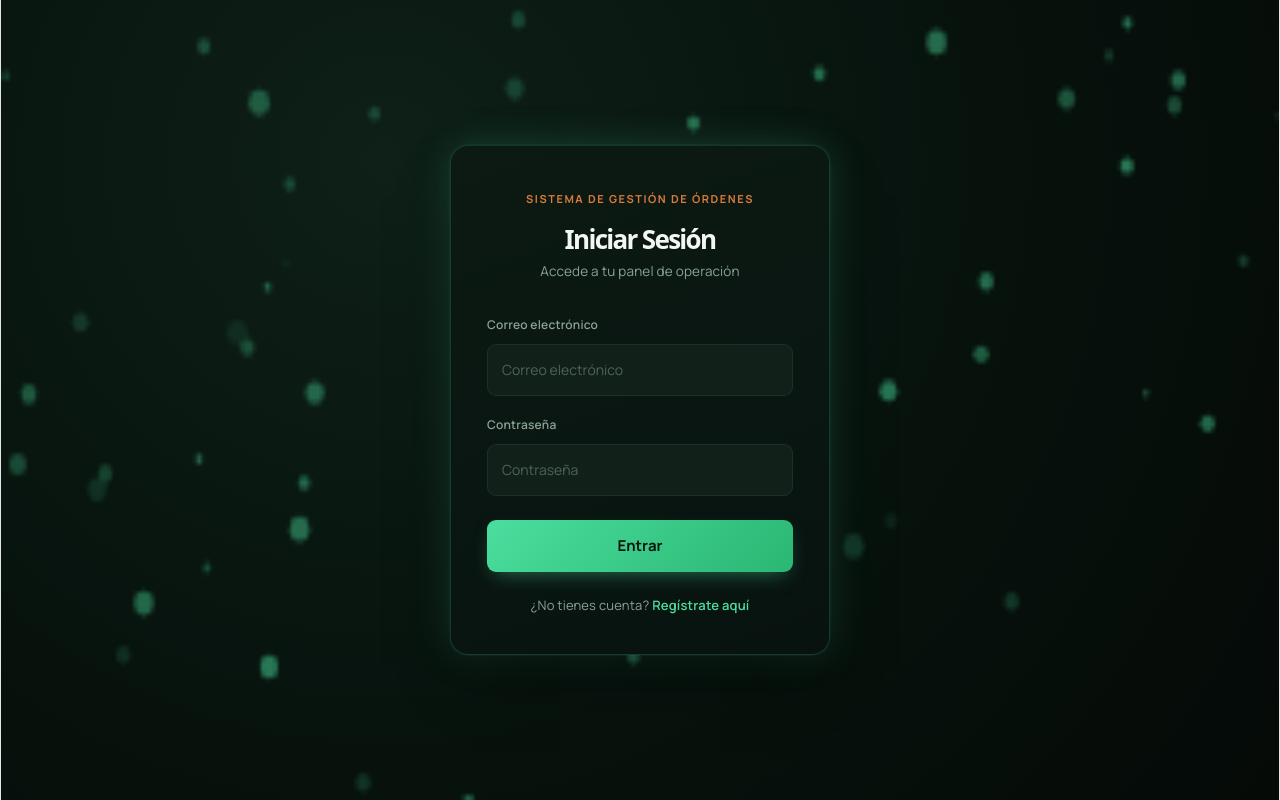
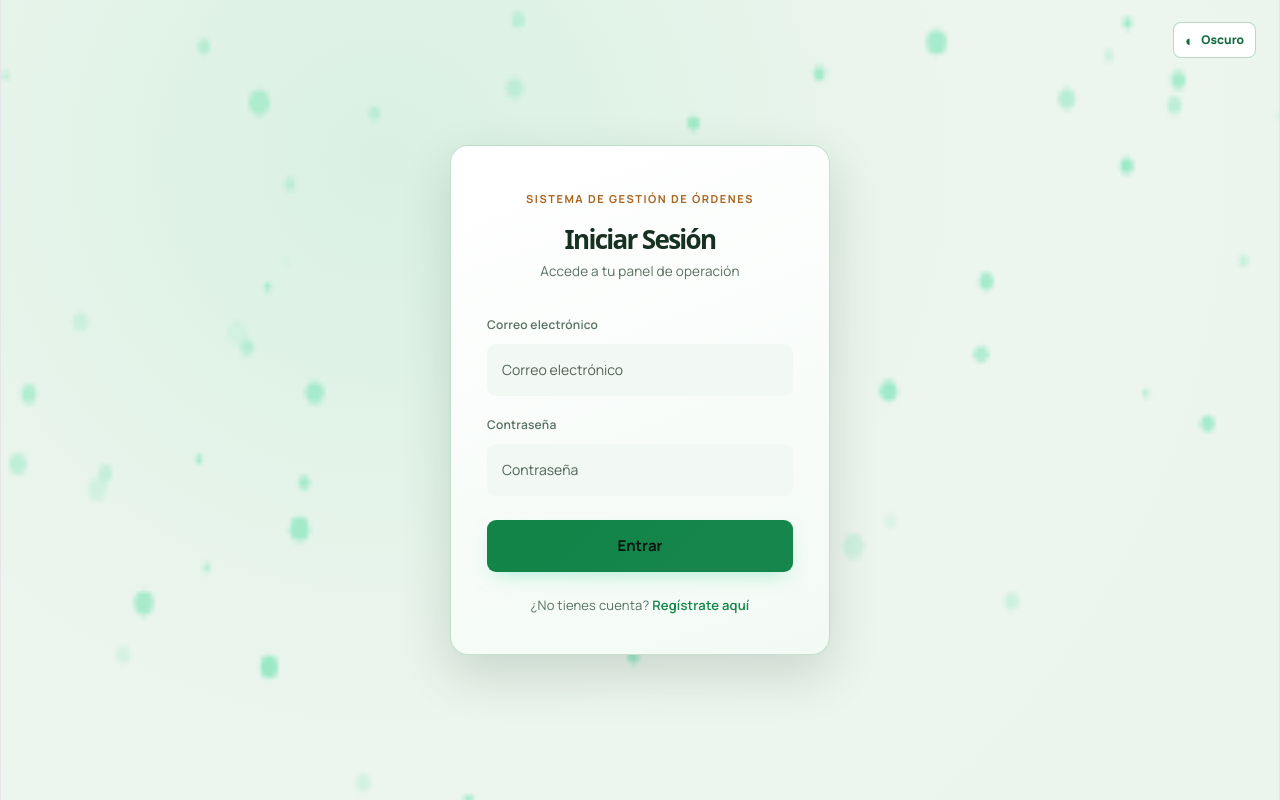
Before and after one commit to p0lquer/itlafinal-frontend, a React (Vite) app: page /login in a window 1280 px wide. Built offline with nearby package versions, Linux system fonts and the light colour scheme; no server answers.

Commit message:
feat: agregar tema claro y oscuro persistente

```diff
--- a/src/App.tsx
+++ b/src/App.tsx
@@ -8,6 +8,7 @@ import { ProtectedRoute } from './components/ProtectedRoute';
 import DashboardClients from "./Pages/DashboardClients";
 import NotFound from "./Pages/404";
 import AdminDashboard from "./Pages/AdminDashboard";
+import { ThemeProvider } from "./context/themeContext";
 
 const queryClient = new QueryClient()
 
@@ -15,6 +16,7 @@ console.log("App.tsx loaded");
 function App() {
   return (
     <QueryClientProvider client={queryClient}>
+      <ThemeProvider>
       <AuthProvider>
         <BrowserRouter>
           <Routes>
@@ -55,6 +57,7 @@ function App() {
           </Routes>
         </BrowserRouter>
       </AuthProvider>
+      </ThemeProvider>
     </QueryClientProvider>
   );
 }
--- a/src/Pages/AdminDashboard.tsx
+++ b/src/Pages/AdminDashboard.tsx
@@ -2,6 +2,7 @@ import { useCallback, useEffect, useState } from 'react'
 import { useAuthContext } from '../context/authContext'
 import { deleteAdminUser, getAdminUsers, setUserActive, type AdminUserFilters } from '../api/admin'
 import type { AdminUser, UserRole } from '../types'
+import ThemeToggle from '../components/ThemeToggle'
 import './AdminDashboard.css'
 
 const PAGE_SIZE = 5
@@ -98,6 +99,7 @@ export default function AdminDashboard() {
             <p>Administra clientes y operadores desde un solo lugar.</p>
           </div>
           <div className="admin-profile">
+            <ThemeToggle />
             <span>{user?.name ?? 'Administrador'}</span>
             <button type="button" onClick={logout}>Cerrar sesión</button>
           </div>
--- a/src/Pages/Dashboard.tsx
+++ b/src/Pages/Dashboard.tsx
@@ -4,6 +4,7 @@ import ServiceTypeSelect from "../components/ServiceTypeSelect";
 import ConfirmActionModal from "../components/operator/ConfirmActionModal";
 import OperatorOrderDetailModal from "../components/operator/OperatorOrderDetailModal";
 import OperatorToast, { type OperatorToastData } from "../components/operator/OperatorToast";
+import ThemeToggle from "../components/ThemeToggle";
 import { useAuthContext } from "../context/authContext";
 import type { Customer, NewCustomerPayload, NewOrderPayload, Order } from "../types";
 import {
@@ -428,6 +429,7 @@ function Dashboard() {
           <span className="operator-brand">TimeGoBetter</span>
           <span className="operator-nav-label">Centro de operaciones</span>
         </div>
+        <ThemeToggle />
         <button type="button" className="btn-logout" onClick={logout}>
           Cerrar sesión
         </button>
--- a/src/Pages/DashboardClients.tsx
+++ b/src/Pages/DashboardClients.tsx
@@ -2,6 +2,7 @@ import { useCallback, useEffect, useMemo, useRef, useState } from "react";
 import "./DashboardClients.css";
 import ServiceTypeSelect from "../components/ServiceTypeSelect";
 import OrderDetailModal from "../components/OrderDetailModal";
+import ThemeToggle from "../components/ThemeToggle";
 import { useAuthContext } from "../context/authContext";
 import { getMe } from "../api/auth";
 import { createOrder, getMyOrders } from "../api/dashboard";
@@ -354,6 +355,7 @@ export default function DashboardClients() {
           </div>
 
           <div className="client-topbar-user">
+            <ThemeToggle />
             <div className="client-live-status" title={visibleConnectionState === "connected" ? "Notificaciones en tiempo real activas" : "Las notificaciones se reconectarán automáticamente"}>
               <span className={`client-live-dot is-${visibleConnectionState}`} aria-hidden="true" />
               <span>{visibleConnectionState === "connected" ? "En tiempo real" : "Reconectando"}</span>
--- a/src/Pages/Login.tsx
+++ b/src/Pages/Login.tsx
@@ -4,6 +4,7 @@ import "./Login.css";
 import { login } from "../api/auth";
 import { useAuthContext } from "../context/authContext";
 import type { User } from "../types";
+import ThemeToggle from "../components/ThemeToggle";
 
 interface Particle {
   x: number;
@@ -113,6 +114,7 @@ function Login() {
 
   return (
     <div className="login-page">
+      <div className="login-theme-control"><ThemeToggle /></div>
       <canvas ref={canvasRef} className="particles-canvas" />
       <div className="login-card">
         <div className="login-eyebrow">SISTEMA DE GESTIÓN DE ÓRDENES</div>
--- /dev/null
+++ b/src/components/ThemeToggle.tsx
@@ -0,0 +1,11 @@
+import { useTheme } from "../context/themeContext";
+
+export default function ThemeToggle() {
+  const { theme, toggleTheme } = useTheme();
+  const isDark = theme === "dark";
+
+  return <button type="button" className="theme-toggle" onClick={toggleTheme} aria-label={isDark ? "Activar tema claro" : "Activar tema oscuro"} title={isDark ? "Tema claro" : "Tema oscuro"}>
+    <span aria-hidden="true">{isDark ? "☀" : "◐"}</span>
+    <span className="theme-toggle__label">{isDark ? "Claro" : "Oscuro"}</span>
+  </button>;
+}
--- /dev/null
+++ b/src/context/themeContext.tsx
@@ -0,0 +1,35 @@
+import { createContext, useContext, useEffect, useState } from "react";
+
+export type Theme = "dark" | "light";
+
+type ThemeContextValue = {
+  theme: Theme;
+  toggleTheme: () => void;
+};
+
+const ThemeContext = createContext<ThemeContextValue | null>(null);
+
+function initialTheme(): Theme {
+  const saved = localStorage.getItem("timegobetter-theme");
+  if (saved === "light" || saved === "dark") return saved;
+  return window.matchMedia("(prefers-color-scheme: dark)").matches ? "dark" : "light";
+}
+
+export function ThemeProvider({ children }: { children: React.ReactNode }) {
+  const [theme, setTheme] = useState<Theme>(initialTheme);
+
+  useEffect(() => {
+    document.documentElement.dataset.theme = theme;
+    document.documentElement.style.colorScheme = theme;
+    localStorage.setItem("timegobetter-theme", theme);
+  }, [theme]);
+
+  return <ThemeContext.Provider value={{ theme, toggleTheme: () => setTheme((current) => current === "dark" ? "light" : "dark") }}>{children}</ThemeContext.Provider>;
+}
+
+// eslint-disable-next-line react-refresh/only-export-components
+export function useTheme() {
+  const context = useContext(ThemeContext);
+  if (!context) throw new Error("useTheme debe usarse dentro de ThemeProvider");
+  return context;
+}
--- a/src/index.css
+++ b/src/index.css
@@ -201,3 +201,88 @@ code {
   padding: 4px 8px;
   background: var(--code-bg);
 }
+
+.theme-toggle {
+  min-height: 36px;
+  display: inline-flex;
+  align-items: center;
+  gap: 7px;
+  padding: 0 11px;
+  border: 1px solid rgba(142, 178, 157, 0.28);
+  border-radius: 8px;
+  background: rgba(17, 23, 20, 0.64);
+  color: #b9f6d3;
+  font: inherit;
+  font-size: 12px;
+  font-weight: 750;
+  cursor: pointer;
+}
+.theme-toggle:hover { border-color: #52e39b; background: rgba(82, 227, 155, 0.1); }
+.theme-toggle span:first-child { font-size: 15px; line-height: 1; }
+
+:root[data-theme="light"] {
+  --op-bg: #f4f7f5;
+  --op-surface: #ffffff;
+  --op-surface-raised: #eff6f1;
+  --op-surface-hover: #e6f2e9;
+  --op-border: #c9ddd0;
+  --op-border-soft: rgba(42, 112, 71, .2);
+  --op-text: #163122;
+  --op-muted: #597060;
+  --op-green: #17864d;
+  --op-green-ink: #ffffff;
+  --op-danger: #a82d25;
+  --op-warning: #9b6500;
+  --op-blue: #16639a;
+  --client-bg: #f4f7f5;
+  --client-surface: #ffffff;
+  --client-surface-alt: #edf5ef;
+  --client-surface-soft: #e4f0e7;
+  --client-border: rgba(40, 99, 62, .2);
+  --client-border-strong: rgba(23, 134, 77, .36);
+  --client-text: #163122;
+  --client-muted: #587061;
+  --client-primary: #17864d;
+  --client-primary-soft: #126c3d;
+  --client-primary-ink: #ffffff;
+  --client-danger: #a82d25;
+  --admin-bg: #f4f7f5;
+  --admin-surface: #ffffff;
+  --admin-raised: #edf5ef;
+  --admin-border: rgba(40, 99, 62, .2);
+  --admin-text: #163122;
+  --admin-muted: #587061;
+  --admin-primary: #17864d;
+  --admin-primary-ink: #ffffff;
+  --admin-danger: #a82d25;
+  --bg-deep: #edf5ef;
+  --bg-card: #ffffff;
+  --border-soft: rgba(23, 134, 77, .25);
+  --accent: #17864d;
+  --accent-bright: #128447;
+  --accent-warm: #a8641e;
+  --text-primary: #163122;
+  --text-muted: #587061;
+  --input-bg: #f2f8f3;
+  color-scheme: light;
+}
+
+:root[data-theme="light"] .theme-toggle { border-color: rgba(23, 134, 77, .3); background: #ffffff; color: #126c3d; }
+:root[data-theme="light"] .dashboard-page { background: radial-gradient(circle at 6% 0%, rgba(23, 134, 77, .13), transparent 28rem), radial-gradient(circle at 92% 24%, rgba(44, 125, 78, .1), transparent 24rem), var(--op-bg); }
+:root[data-theme="light"] .operator-orders-panel, :root[data-theme="light"] .operator-customers-panel, :root[data-theme="light"] .operator-metric-card { background: #ffffff; box-shadow: 0 14px 32px rgba(24, 65, 38, .09); }
+:root[data-theme="light"] .operator-filter-bar { background: #f1f7f3; }
+:root[data-theme="light"] .operator-filter-bar select, :root[data-theme="light"] .operator-filter-bar > input, :root[data-theme="light"] .operator-search-field { background: #ffffff; color: var(--op-text); border-color: #bed4c5; }
+:root[data-theme="light"] .client-dashboard-page { background: radial-gradient(circle at 8% -5%, rgba(23, 134, 77, .13), transparent 30%), radial-gradient(circle at 96% 26%, rgba(42, 141, 102, .1), transparent 22%), var(--client-bg); }
+:root[data-theme="light"] .client-topbar { background: rgba(255,255,255,.9); }
+:root[data-theme="light"] .client-dashboard-card, :root[data-theme="light"] .client-current-order, :root[data-theme="light"] .client-metrics article { background: #ffffff; box-shadow: 0 14px 32px rgba(24,65,38,.09); }
+:root[data-theme="light"] .client-orders-table-wrap, :root[data-theme="light"] .client-modal { background: #ffffff; }
+:root[data-theme="light"] .admin-header { background: rgba(255,255,255,.9); }
+:root[data-theme="light"] .admin-card { background: #ffffff; box-shadow: 0 14px 32px rgba(24,65,38,.09); }
+:root[data-theme="light"] .admin-toolbar, :root[data-theme="light"] .admin-table th { background: #f1f7f3; }
+:root[data-theme="light"] .admin-page input, :root[data-theme="light"] .admin-page select { background: #ffffff; border-color: #bed4c5; color: var(--admin-text); }
+:root[data-theme="light"] .login-page { background: radial-gradient(circle at 30% 20%, #d9f1e2 0%, var(--bg-deep) 55%, #eaf5ed 100%); }
+:root[data-theme="light"] .login-card { background: linear-gradient(160deg, #ffffff 0%, #f3faf5 100%); box-shadow: 0 20px 50px rgba(24,65,38,.16); }
+:root[data-theme="light"] .login-theme-control { background: transparent; }
+.login-theme-control { position: fixed; top: 22px; right: 24px; z-index: 3; }
+.operator-nav > .theme-toggle { margin-left: auto; }
+@media (max-width: 640px) { .theme-toggle__label { display: none; } .theme-toggle { min-width: 36px; justify-content: center; padding: 0 9px; } .login-theme-control { top: 14px; right: 14px; } }
```
